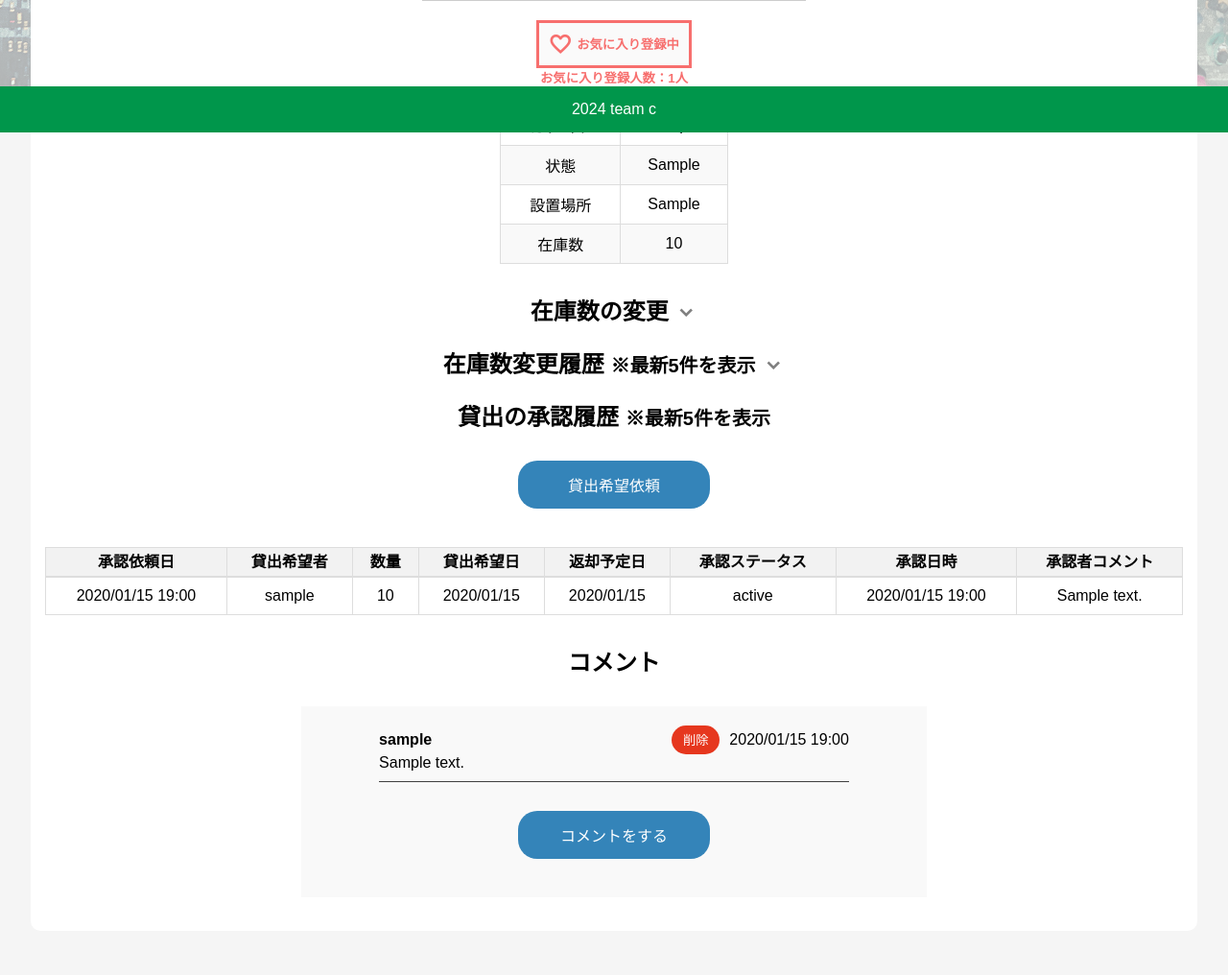
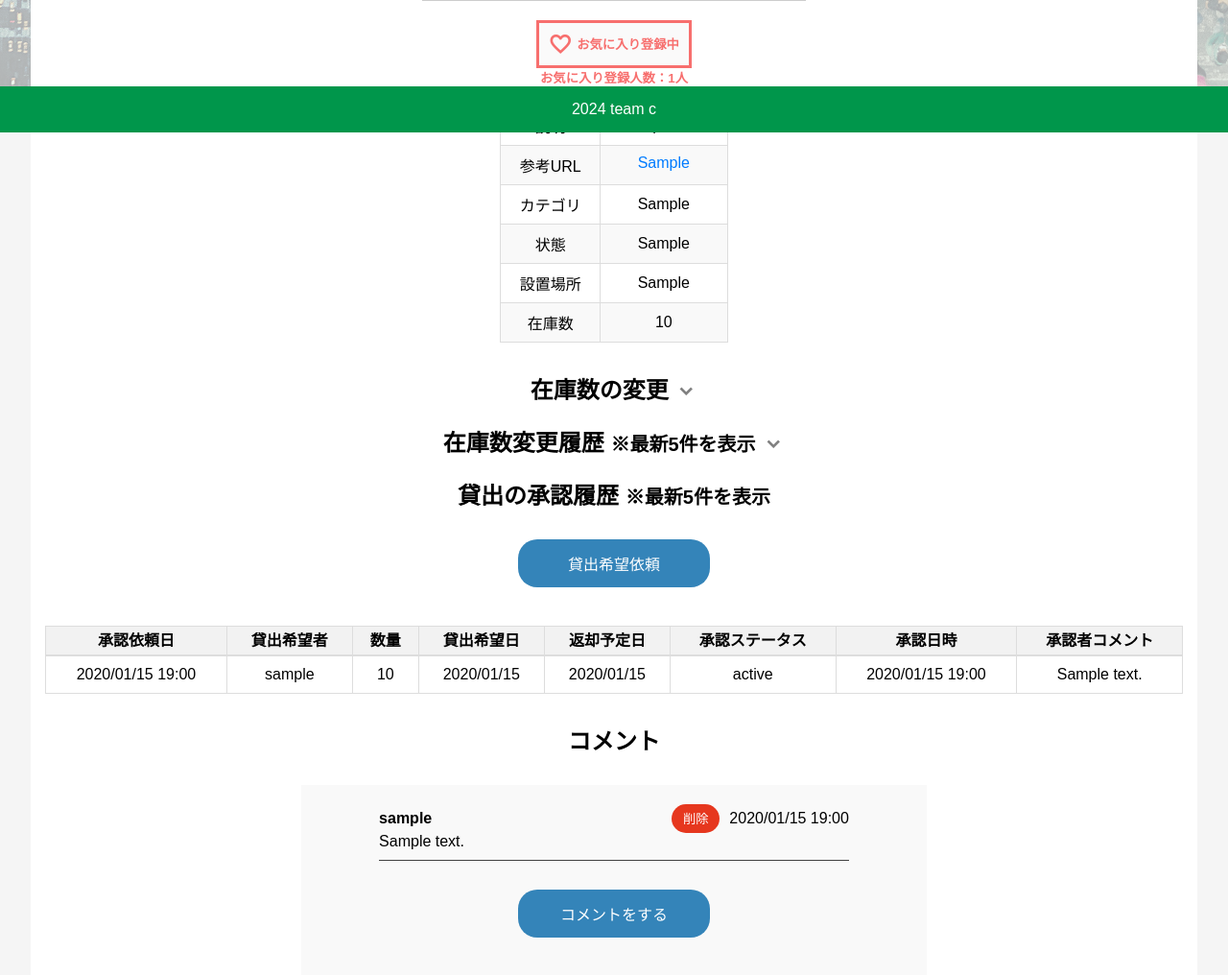
Before and after one commit to yuki-nishizawa/equipment-management-C, a Django app: page /equipment/1 in a window 1280 px wide. Shown: the part 662-1678 px from the top of the page at 96% size. Before the commit the page ends 1557 px from the top, so only its background shows below. Run offline with Django 4.2, Linux system fonts and the light colour scheme; a user stored in the database is signed in; tables that the repository leaves empty hold one stand-in row (values such as "Sample post"); grey boxes marked "Sample" are stand-in pictures; parts of the project's set-up code (start-up, migrations or seed data) failed here and were passed over.

Commit message:
参考URL追加
動作確認済

```diff
--- a/equipment/forms.py
+++ b/equipment/forms.py
@@ -4,7 +4,7 @@ from django import forms
 class EquipForm(forms.ModelForm):
     class Meta:
       model = Equipment
-      fields = ['equip_name','category', 'condition','loan_status','place','text','image','stock']
+      fields = ['equip_name','category', 'condition','loan_status','place','text','web_site','image','stock']
       labels = {
          'equip_name':'名前',
          'category': 'カテゴリ',
@@ -12,6 +12,7 @@ class EquipForm(forms.ModelForm):
          'loan_status': '貸出状況',
          'place': '設置場所',
          'text': '説明',
+         'web_site': '参考URL',
          'image': '画像',
          'stock': '在庫数',
       }
--- a/equipment/models.py
+++ b/equipment/models.py
@@ -14,6 +14,7 @@ class Equipment(models.Model):
   condition  = models.CharField(max_length=50,null=False)
   stock = models.PositiveIntegerField(null=False, default=1)
   text = models.TextField(null=False)
+  web_site = models.URLField(blank=True) #URL入力箇所を追加
   image = models.ImageField(upload_to='images/', blank=False, null=False)
   created_at = models.DateTimeField(auto_now_add=True)
   updated_at = models.DateTimeField(auto_now=True)
--- a/static/css/style.css
+++ b/static/css/style.css
@@ -140,6 +140,7 @@ footer {
   text-align: center; /* フッターのテキストを中央揃え */
   color: white; /* フッターのテキストカラー */
   font-size: 16px; /* フッターのフォントサイズ */
+  z-index: 1000; /* 画像よりも前に表示させる設定 */
 }
 /********************************************
  登録する画面系・フォーム系の設定
@@ -439,6 +440,15 @@ footer {
   border-collapse: collapse; /* ボーダーを結合 */
   font-size: 16px; /* テキストのサイズを調整 */
 }
+
+.info-table td a {
+  display: inline-block;
+  max-width: 200px; /* URLの最大幅を指定 */
+  white-space: nowrap; /* 改行をしない */
+  overflow: hidden; /* はみ出した部分を隠す */
+  text-overflow: ellipsis; /* 省略記号 (...) を表示 */
+}
+
 .info-table td {
   padding: 8px 12px; /* セル内に余白を追加 */
   border: 1px solid #ddd; /* セルの枠線を追加 */
@@ -930,7 +940,8 @@ table th {
   }
 
 .no-image-list {
-  width: 100%;
+  width:100px;
+  max-width: 100%;
   height: 40px;
   border: 1px solid #ccc;
   font-size: 14px;
--- a/templates/equipment/add.html
+++ b/templates/equipment/add.html
@@ -44,6 +44,10 @@
             <div class="field">
                 <label for="{{ form.text.id_for_label }}">説明</label>
                 {{ form.text }}
+            </div>
+            <div class="field">
+                <label for="{{ form.web_site.id_for_label }}">参考URL</label><span class="field-error"><small>（Amazon等書籍の説明が記載されているURLを入力）</small></span>
+                {{ form.web_site }}
             </div>
             <div class="field">
                 <label for="{{ form.image.id_for_label }}">画像</label>
--- a/templates/equipment/detail.html
+++ b/templates/equipment/detail.html
@@ -89,6 +89,20 @@
 
 
 <table class="info-table">
+  <tr>
+    <td>説明</td>
+    <td>{{ equip.text }}</td>
+  </tr>
+  <tr>
+    <td>参考URL</td>
+    <td>
+      {% if equip.web_site %}
+        <a href="{{ equip.web_site }}" target="_blank" onclick="return confirmNavigation();">{{ equip.web_site }}</a>
+      {% else %}
+        -
+      {% endif %}
+    </td>
+  </tr>
   <tr>
     <td>カテゴリ</td>
     <td>{{ equip.category }}</td>
@@ -372,6 +386,14 @@
     return confirm("本当にこのコメントを削除しますか？この操作は元に戻せません。");
   }
 </script>
+
+<script>
+// 外部リンクに遷移する前に確認メッセージを表示する関数
+function confirmNavigation() {
+    return confirm("別のサイトに遷移します。よろしいですか？");
+}
+</script>
+
 <!--画像破損対応-->
 <script>
   document.addEventListener("DOMContentLoaded", function() {
--- a/templates/equipment/edit.html
+++ b/templates/equipment/edit.html
@@ -47,6 +47,10 @@
             {{ form.text }}
         </div>
         <div class="field">
+            <label for="{{ form.web_site.id_for_label }}">参考URL</label><span class="field-error"><small>（Amazon等書籍の説明が記載されているURLを入力）</small></span>
+            {{ form.web_site }}
+        </div>
+        <div class="field">
             <label for="{{ form.image.id_for_label }}">画像</label>
             {{ form.image }}
         </div>
```
Also changed, not shown: equipment/migrations/0006_equipment_web_site.py (added).
